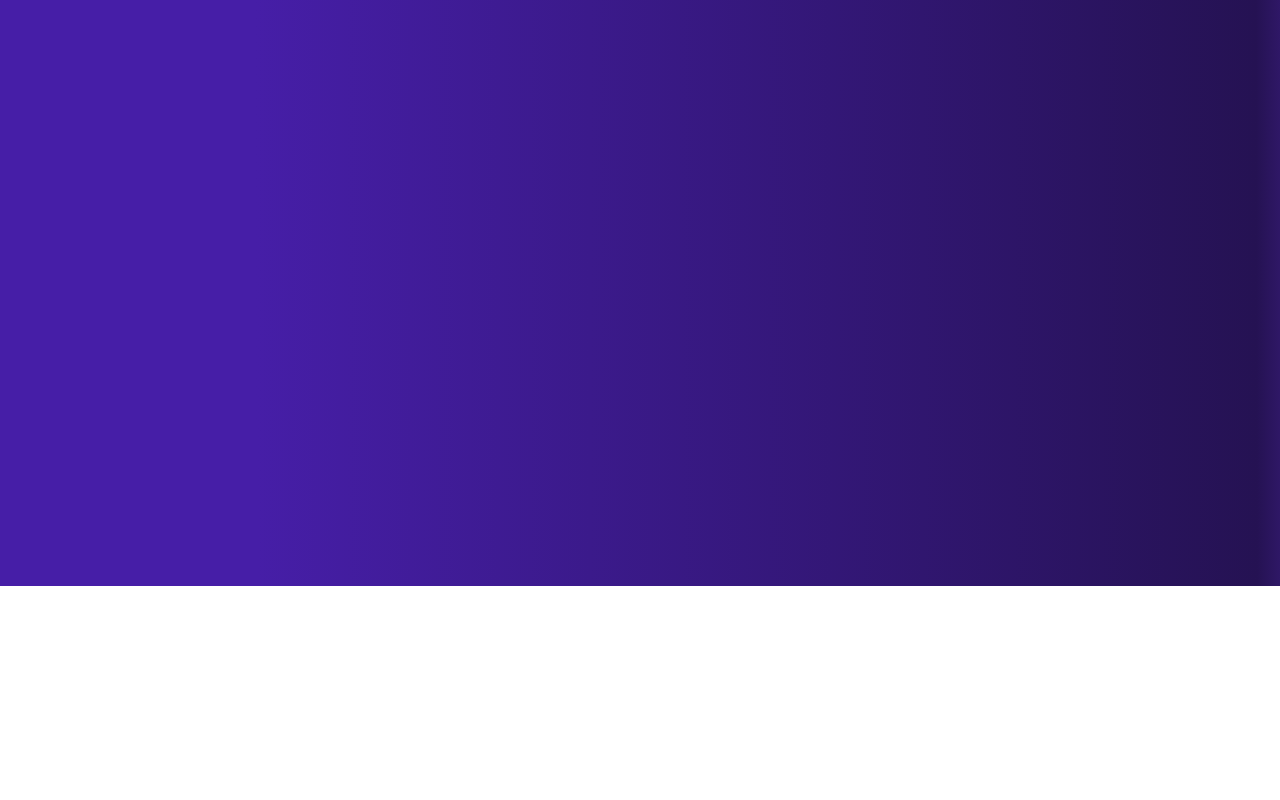
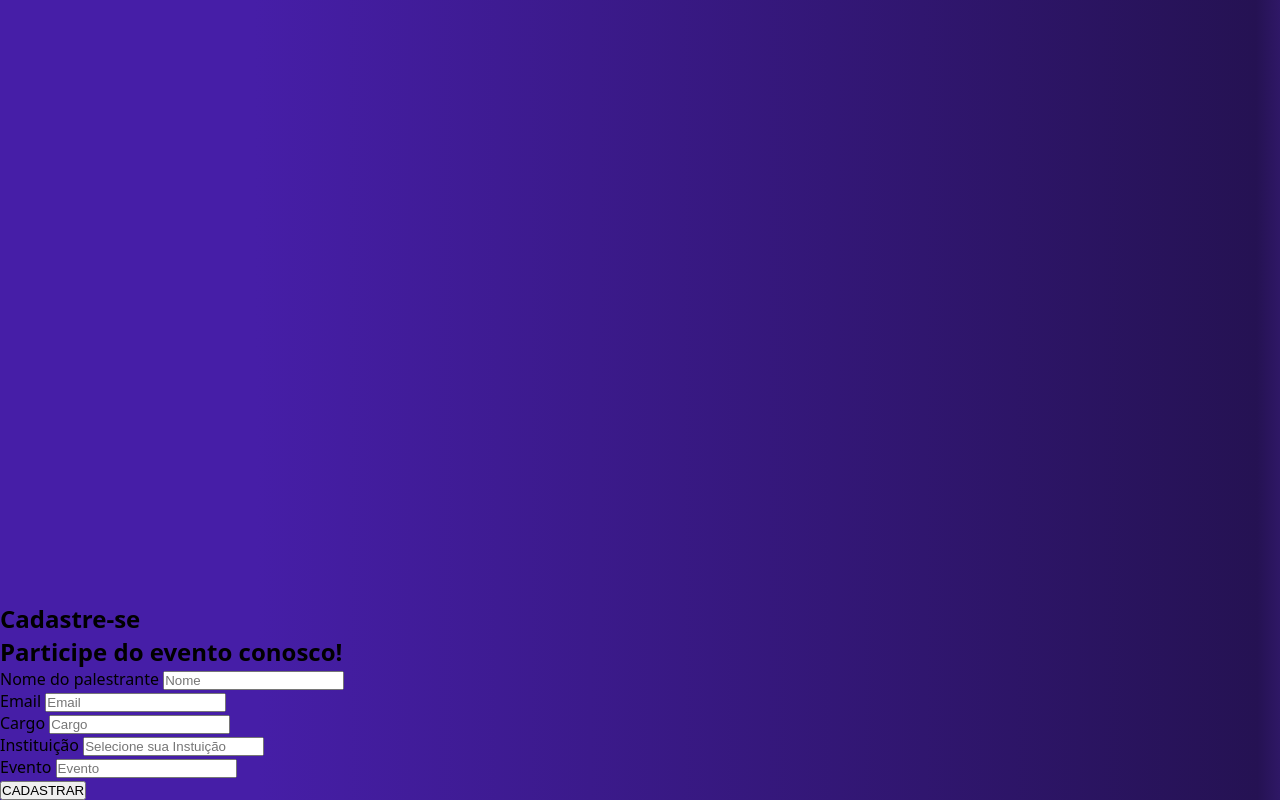
Before and after one commit to 4rievilome/ProjetoEventos, a website: page frotend/index.html in a window 1280 px wide. Shown: the part 950-1750 px from the top of the page. Before the commit the page ends 1536 px from the top, so only its background shows below. Drawn offline with Linux system fonts and the light colour scheme; no server answers.

Commit message:
modificando a primeira tela de cadastro

```diff
--- a/frotend/index.html
+++ b/frotend/index.html
@@ -4,7 +4,7 @@
     <meta charset="UTF-8">
     <meta http-equiv="X-UA-Compatible" content="IE=edge">
     <meta name="viewport" content="width=device-width, initial-scale=1.0">
-    <title>Document</title>
+    <title>QUEEN - Home</title>
     <link rel="stylesheet" href="static/css/style.css">
     <script src="./static/js/index.js"></script>
 </head>
@@ -65,5 +65,35 @@
             </form>
         </div>
     </section>
+
+    <section id="cadastro-palestrante">
+        <div class="main-cadastro">
+            <div class="left-cadastro">
+                <h1>Cadastre-se <br>Participe do evento conosco!</h1>
+                <div class="card-cadastro">
+                    <div class="textfield">
+                        <label for="palestrante">Nome do palestrante</label>
+                        <input type="text" id="palestrante" placeholder="Nome">
+                    </div>
+                    <div class="email">
+                        <label for="email-palestrante">Email</label>
+                        <input type="email" id="email" placeholder="Email">
+                    </div>
+                    <div class="textfield">
+                        <label for="cargo">Cargo</label>
+                        <input type="text" id="cargo" placeholder="Cargo">
+                    </div>
+                    <div class="textfield">
+                        <label for="instituicao">Instituição</label>
+                        <input type="text" id="instituicao" placeholder="Selecione sua Instuição">
+                    </div>
+                    <div class="textfield">
+                        <label for="tipo-evento">Evento</label>
+                        <input type="text" id="evento" placeholder="Evento">
+                    </div>
+                    <button class="btn-cadastro">CADASTRAR</button>
+                </div>
+            </div>
+        </div>
 </body>
 </html>
```
